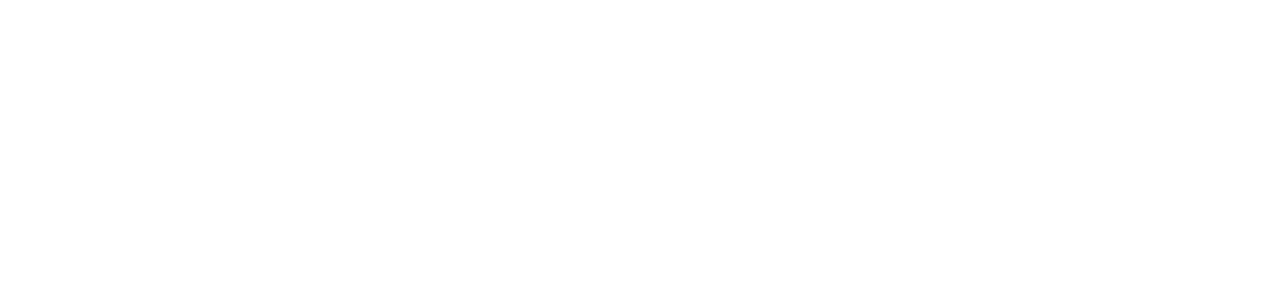
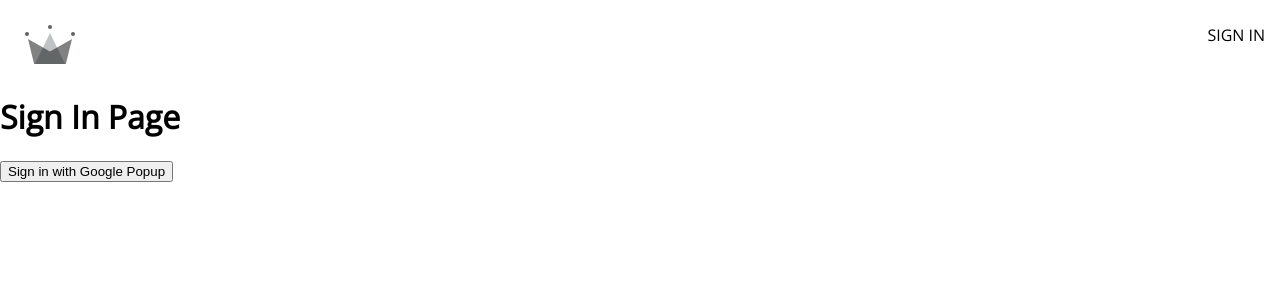
Before and after one commit to totablue/udemy-capstone-project, a React (Create React App) app: page /signin in a window 1280 px wide. Before the commit this address had no page. Shown: the top 300 px of the page. Built offline with nearby package versions, Linux system fonts and the light colour scheme.

Commit message:
added firebase db and auth

```diff
--- a/package.json
+++ b/package.json
@@ -6,6 +6,7 @@
     "@testing-library/jest-dom": "^5.16.5",
     "@testing-library/react": "^13.4.0",
     "@testing-library/user-event": "^13.5.0",
+    "firebase": "^9.9.4",
     "react": "^18.2.0",
     "react-dom": "^18.2.0",
     "react-router-dom": "^6.3.0",
--- a/src/App.js
+++ b/src/App.js
@@ -2,12 +2,14 @@ import { Routes, Route } from "react-router-dom";
 
 import Navigation from "./routes/navigation/Navigation";
 import Home from "./routes/home/Home";
+import SignIn from "./routes/sign-in/SignIn";
 
 const App = () => {
     return (
         <Routes>
             <Route path="/" element={<Navigation />}>
                 <Route index element={<Home />} />
+                <Route path="signin" element={<SignIn />} />
             </Route>
         </Routes>
     );
--- a/src/routes/navigation/Navigation.jsx
+++ b/src/routes/navigation/Navigation.jsx
@@ -10,7 +10,11 @@ const Navigation = () => {
                 <Link className="logo-container" to="/">
                     <CrwnLogo className="logo" />
                 </Link>
-                <div className="nav-links-container"></div>
+                <div className="nav-links-container">
+                    <Link className="nav-link" to="/signin">
+                        SIGN IN
+                    </Link>
+                </div>
             </div>
             <Outlet />
         </>
--- /dev/null
+++ b/src/routes/sign-in/SignIn.jsx
@@ -0,0 +1,18 @@
+import React from "react";
+import { signInWithGooglePopup } from "../../utils/firebase/firebase.utils";
+
+const SignIn = () => {
+    const logGoogleUser = async () => {
+        const response = await signInWithGooglePopup();
+        console.log(response);
+    };
+
+    return (
+        <div>
+            <h1>Sign In Page</h1>
+            <button onClick={logGoogleUser}>Sign in with Google Popup</button>
+        </div>
+    );
+};
+
+export default SignIn;
--- /dev/null
+++ b/src/utils/firebase/firebase.utils.js
@@ -0,0 +1,27 @@
+import { initializeApp } from "firebase/app";
+import {
+    getAuth,
+    signInWithRedirect,
+    signInWithPopup,
+    GoogleAuthProvider,
+} from "firebase/auth";
+
+const firebaseConfig = {
+    apiKey: "AIzaSyCdufIVPuYSNSJdByhLqFPTwRv6o1_mj0g",
+    authDomain: "crwn-clothing-db-43f2e.firebaseapp.com",
+    projectId: "crwn-clothing-db-43f2e",
+    storageBucket: "crwn-clothing-db-43f2e.appspot.com",
+    messagingSenderId: "1047688603015",
+    appId: "1:1047688603015:web:bf74efd9c73e0df9461f22",
+};
+
+// Initialize Firebase
+const firebaseApp = initializeApp(firebaseConfig);
+
+const provider = new GoogleAuthProvider();
+provider.setCustomParameters({
+    prompt: "select_account",
+});
+
+export const auth = getAuth();
+export const signInWithGooglePopup = () => signInWithPopup(auth, provider);
```
Also changed, not shown: 1 other file (tests, documents, lock files or other folders).
